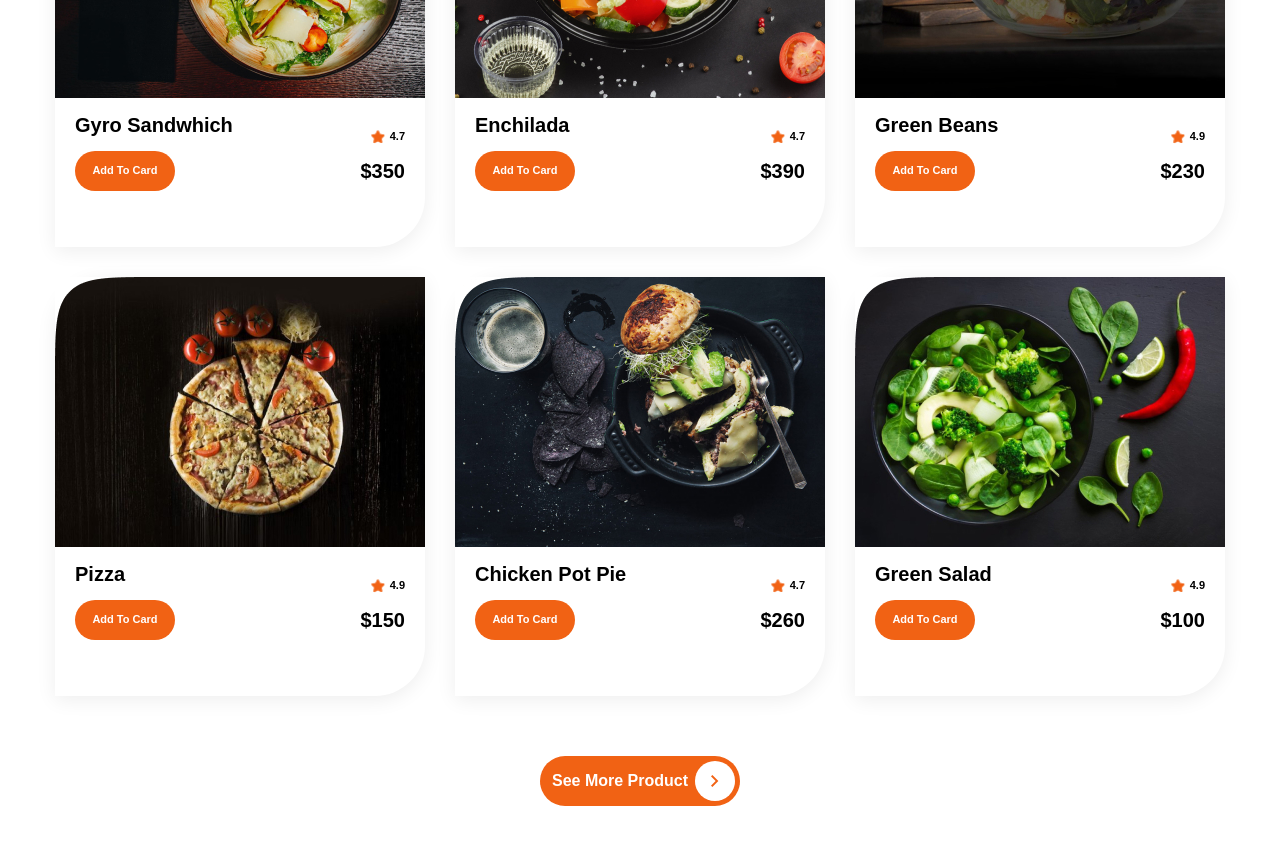
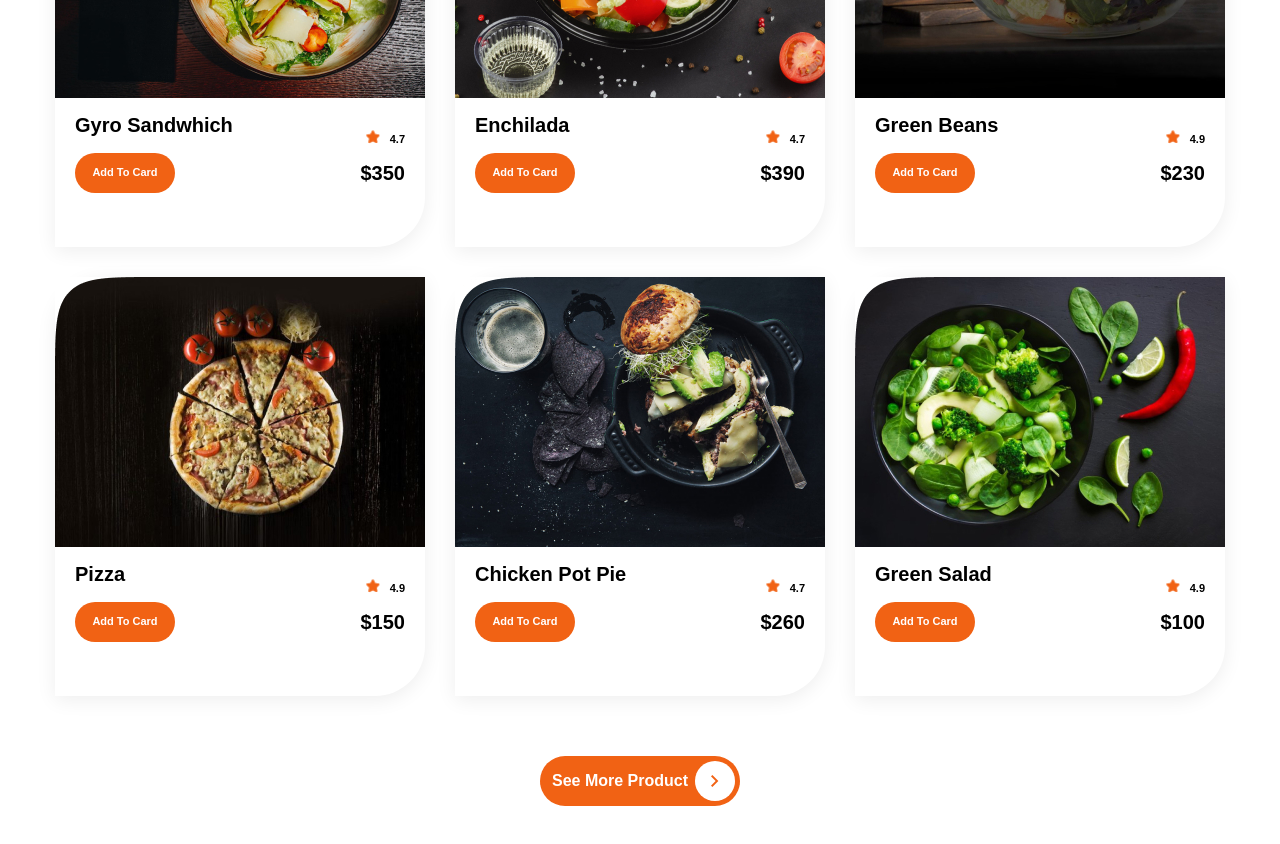
Before and after one commit to paullarinweb/food-bill, a plain HTML site: page index.html in a window 1280 px wide. Shown: the part 3280-4124 px from the top of the page. Drawn offline with nearby package versions, Linux system fonts and the light colour scheme.

Commit message:
Add files via upload

```diff
--- a/index.html
+++ b/index.html
@@ -226,8 +226,10 @@
               <div class="products__item__info">
                 <h3>Gyro Sandwhich</h3>
                 <div class="product__rating rating__info">
+                  <div class="rating__info__info">
                   <img src="img/icons/star.png" alt="star" />
                   <span>4.7</span>
+                </div>
                 </div>
                 <div class="product__order">
                   <button class="product__btn btn-orange">Add To Card</button>
@@ -240,8 +242,10 @@
               <div class="products__item__info">
                 <h3>Enchilada</h3>
                 <div class="product__rating rating__info">
+                  <div class="rating__info__info">
                   <img src="img/icons/star.png" alt="star" />
                   <span>4.7</span>
+                </div>
                 </div>
                 <div class="product__order">
                   <button class="product__btn btn-orange">Add To Card</button>
@@ -254,8 +258,10 @@
               <div class="products__item__info">
                 <h3>Green Beans</h3>
                 <div class="product__rating rating__info">
-                  <img src="img/icons/star.png" alt="star" />
-                  <span>4.9</span>
+                  <div class="rating__info__info">
+                    <img src="img/icons/star.png" alt="star" />
+                    <span>4.9</span>
+                  </div>
                 </div>
                 <div class="product__order">
                   <button class="product__btn btn-orange">Add To Card</button>
@@ -268,8 +274,10 @@
               <div class="products__item__info">
                 <h3>Pizza</h3>
                 <div class="product__rating rating__info">
+                  <div class="rating__info__info">
                   <img src="img/icons/star.png" alt="star" />
                   <span>4.9</span>
+                </div>
                 </div>
                 <div class="product__order">
                   <button class="product__btn btn-orange">Add To Card</button>
@@ -282,8 +290,10 @@
               <div class="products__item__info">
                 <h3>Chicken Pot Pie</h3>
                 <div class="product__rating rating__info">
+                  <div class="rating__info__info">
                   <img src="img/icons/star.png" alt="star" />
                   <span>4.7</span>
+                </div>
                 </div>
                 <div class="product__order">
                   <button class="product__btn btn-orange">Add To Card</button>
@@ -296,8 +306,10 @@
               <div class="products__item__info">
                 <h3>Green Salad</h3>
                 <div class="product__rating rating__info">
+                  <div class="rating__info__info">
                   <img src="img/icons/star.png" alt="star" />
                   <span>4.9</span>
+                </div>
                 </div>
                 <div class="product__order">
                   <button class="product__btn btn-orange">Add To Card</button>
@@ -611,7 +623,6 @@
             centeredSlides: true,
           },
         },
-
         spaceBetween: 100,
       });
     </script>
```
